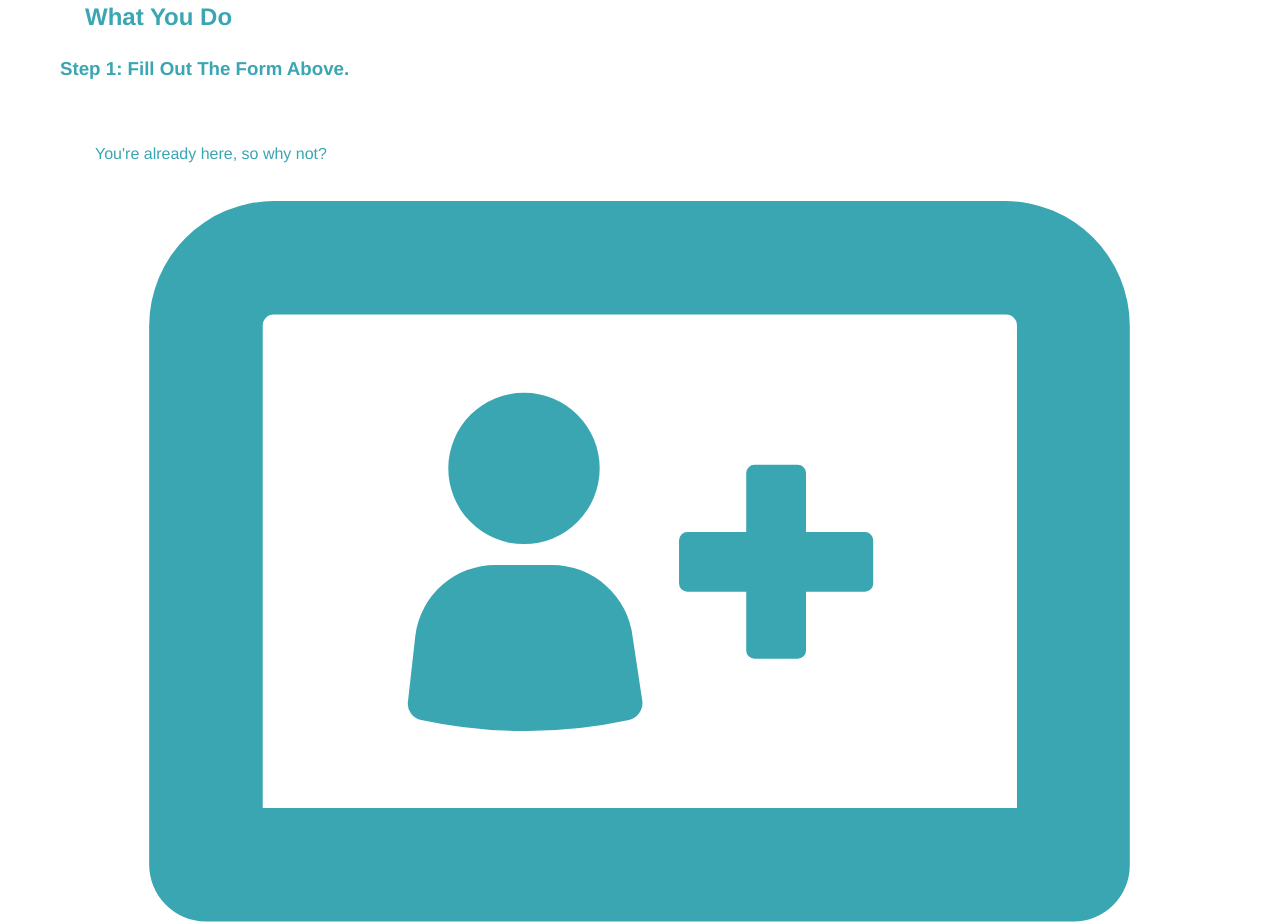
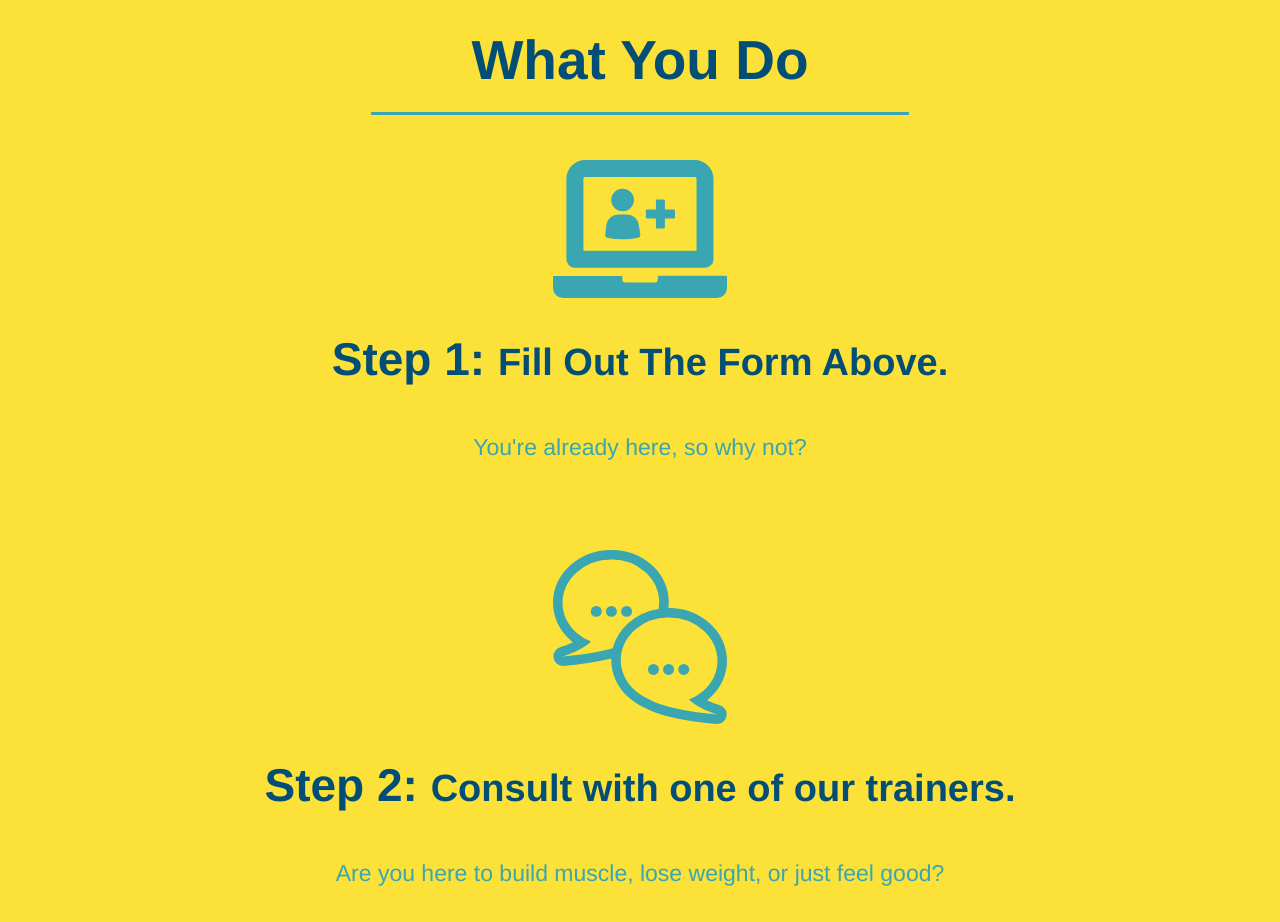
Before and after one commit to Cokerlund/Run-Buddy, a plain HTML site: page index.html in a window 1280 px wide. Shown: the part 1271-2193 px from the top of the page. Drawn offline with Linux system fonts and the light colour scheme.

Commit message:
style what we do section

```diff
--- a/assets/css/style.css
+++ b/assets/css/style.css
@@ -160,16 +160,6 @@ section {
   text-align: center;
 }
 
-.intro h2{
-  font-size: 55px;
-  color: #024e76;
-  margin-bottom: 35px;
-  padding: 0 100px 20px 100px;
-  border-bottom: 3px solid;
-  border-color: #fce138;
-  display: inline-block;
-}
-
 .inro p {
   line-height: 1.7;
   color: #39a6b2;
@@ -177,3 +167,49 @@ section {
   font-size: 20px;
   margin: 0 auto;
 }
+
+.steps {
+  text-align: center;
+  background: #fce138;
+}
+
+.section-title {
+  font-size: 55px;
+  color: #024e76;
+  margin-bottom: 35px;
+  padding: 0 100px 20px 100px;
+  display: inline-block;
+  border-bottom: 3px solid;
+}
+
+.primary-border {
+  border-color: #fce138;
+}
+
+.secondary-border {
+  border-color: #39a6b2;
+}
+
+.steps div {
+  margin-bottom: 80px;
+}
+
+.steps img {
+  width: 15%;
+  margin: 10px 0;
+}
+
+.steps h3 {
+  color: #024e76;
+  font-size: 46px;
+  margin-top: 10px;
+}
+
+.steps p {
+  color:#39a6b2;
+  font-size: 23px;
+}
+
+.steps span {
+  font-size: 38px;
+}
--- a/index.html
+++ b/index.html
@@ -61,38 +61,38 @@
   <!-- end hero -->
   <!--"What We Do" section-->
   <section id ="what-we-do" class="intro">
-    <h2>What We Do</h2>
+    <h2 class="section-title primary-border">What We Do</h2>
     <p>
       butcher selfies chambray shabby chic gentrify readymade yr Echo Park XOXO Tumbler normcore Banksy trade Blue Bottle chollwave you have probably heard of them single origin coffee Vice fanny pack fixie Odd Future WG Austin Fingerstache pickled twee synth Wes Anderson Thundercats viral bitters flannel meggings narwhal Marfa Schlitz sustainable Intelligentsia umami deep v craft
     </p>
     </section>
 
   <!-- "what you do" section-->
-  <section id ="what-you-do">
-    <h2>What You Do</h2>
+  <section id ="what-you-do" class="steps">
+    <h2 class="section-title secondary-border">What You Do</h2>
 
     <div>
-      <h3>Step 1: Fill Out The Form Above.</h3>
+      <img src="assets/Image/step-1.svg" alt="" />
+      <h3>Step 1: <span>Fill Out The Form Above.</span></h3>
      <p>You're already here, so why not?</p>
-     <img src="assets/Image/step-1.svg" alt="" />
     </div>
 
     <div>
-      <h3>Step 2: Consult with one of our trainers.</h3>
+      <img src="assets/Image/step-2.svg" alt="" />
+      <h3>Step 2: <span>Consult with one of our trainers.</span></h3>
       <p>Are you here to build muscle, lose weight, or just feel good?</p>
-      <img src="assets/Image/step-2.svg" alt="" />
     </div>
 
     <div>
-      <h3>Step 3: Get Running.</h3>
+      <img src="assets/Image/step-3.svg" alt="" />
+      <h3>Step 3: <span>Get Running.</span></h3>
       <p>Hit the ground running (litterally) once your trainer lays out your plan</p>
-      <img src="assets/Image/step-3.svg" alt="" />
     </div>
 
     <div>
-      <h3>Step 4: See Results.</h3>
+      <img src="assets/Image/step-4.svg" alt="" />
+      <h3>Step 4: <span> See Results.</span></h3>
       <p>Bi-weekly chckins with your trainer will keep you focused</p>
-      <img src="assets/Image/step-4.svg" alt="" />
     </div>
   </section>
 
```
